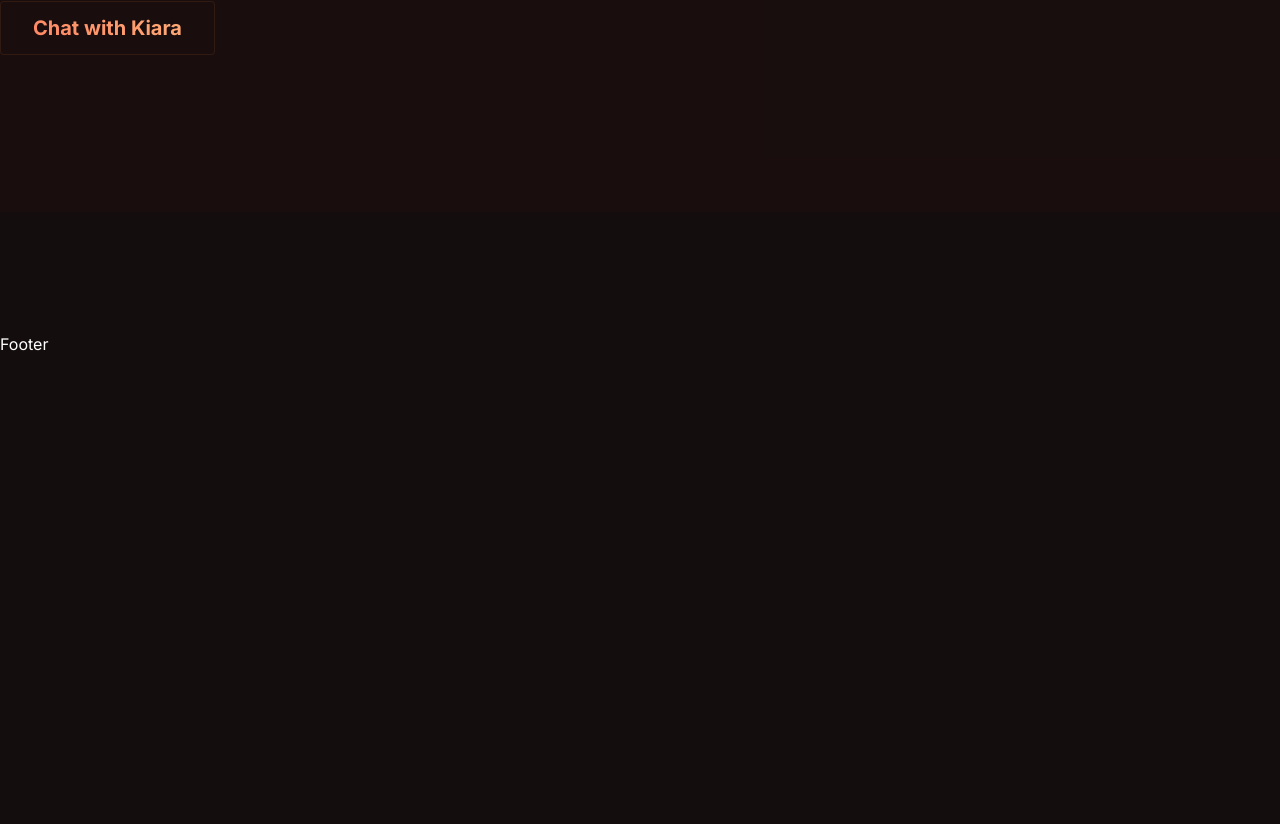
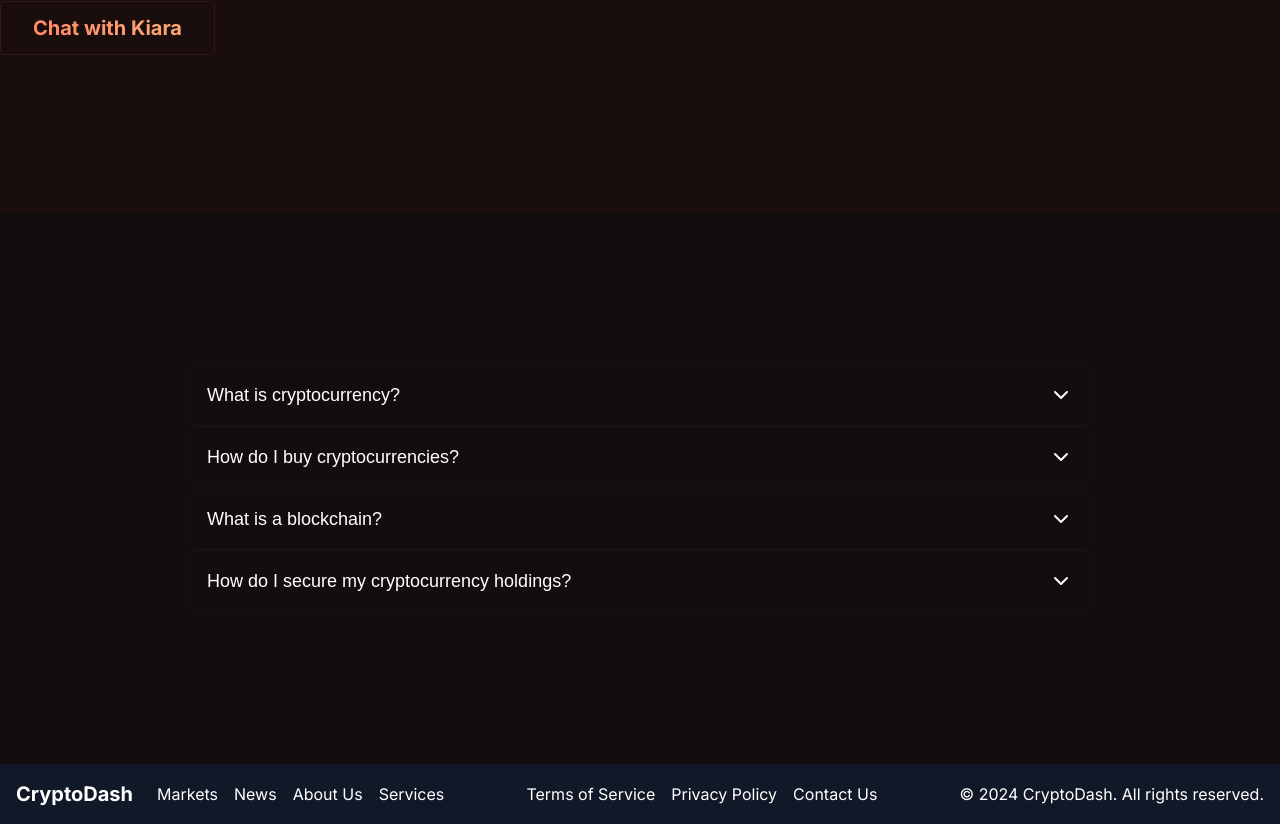
Before and after one commit to vikas-saini-7/coincap-crypto, a React (Create React App) app: page / in a window 1280 px wide. Shown: the part 1876-2700 px from the top of the page. Before the commit the page ends 2232 px from the top, so only its background shows below. Built offline with nearby package versions, Linux system fonts and the light colour scheme; a web font is replaced by a local one.

Commit message:
accordion added

```diff
--- a/src/components/common/Footer.jsx
+++ b/src/components/common/Footer.jsx
@@ -1,9 +1,29 @@
-import React from 'react'
+import React from 'react';
 
 const Footer = () => {
   return (
-    <div>Footer</div>
-  )
-}
+    <footer className="bg-gray-900 text-white p-4">
+      <div className="container mx-auto flex flex-col lg:flex-row items-center justify-between space-y-4 lg:space-y-0">
+        <div className="flex flex-col lg:flex-row items-center lg:space-x-6">
+          <span className="text-xl font-bold">CryptoDash</span>
+          <nav className="flex flex-col lg:flex-row space-y-2 lg:space-y-0 lg:space-x-4">
+            <a href="/markets" className="hover:underline">Markets</a>
+            <a href="/news" className="hover:underline">News</a>
+            <a href="/about" className="hover:underline">About Us</a>
+            <a href="/services" className="hover:underline">Services</a>
+          </nav>
+        </div>
+        <div className="flex flex-col lg:flex-row space-y-2 lg:space-y-0 lg:space-x-4">
+          <a href="/terms" className="hover:underline">Terms of Service</a>
+          <a href="/privacy" className="hover:underline">Privacy Policy</a>
+          <a href="/contact" className="hover:underline">Contact Us</a>
+        </div>
+        <div className="mt-4 lg:mt-0">
+          <p>© {new Date().getFullYear()} CryptoDash. All rights reserved.</p>
+        </div>
+      </div>
+    </footer>
+  );
+};
 
-export default Footer
+export default Footer;
--- /dev/null
+++ b/src/components/home/Accordion.jsx
@@ -0,0 +1,27 @@
+import { IconChevronDown } from '@tabler/icons-react';
+import React, { useState } from 'react';
+
+const Accordion = ({ title, children }) => {
+  const [isOpen, setIsOpen] = useState(false);
+
+  const toggleAccordion = () => {
+    setIsOpen(!isOpen);
+  };
+
+  return (
+    <div className="border border-gray-700 border-opacity-10 rounded-md transition-all duration-1000 max-w-[900px] mx-auto">
+      <div
+        className="flex justify-between items-center p-4 cursor-pointer"
+        onClick={toggleAccordion}
+      >
+        <h2 className="text-lg font-medium font-primary">{title}</h2>
+        <IconChevronDown className={`${isOpen ? 'transform rotate-180' : ''}  transition-all duration-300`}/>
+      </div>
+        <div className={`${isOpen ? 'static' : 'hidden'} p-4 border-t border-gray-700 border-opacity-10 text-gray-500`}>
+            {children}
+        </div>
+    </div>
+  );
+};
+
+export default Accordion;
--- /dev/null
+++ b/src/components/home/AccordionSection.jsx
@@ -0,0 +1,36 @@
+import React from 'react'
+import Accordion from './Accordion'
+
+const FAQ = [
+    {
+        "question": "What is cryptocurrency?",
+        "answer": "Cryptocurrency is a digital or virtual form of currency that uses cryptography for security and operates independently of a central authority, such as a bank. Examples include Bitcoin, Ethereum, and Litecoin."
+    },
+    {
+        "question": "How do I buy cryptocurrencies?",
+        "answer": "You can buy cryptocurrencies through online exchanges, peer-to-peer platforms, or cryptocurrency ATMs. You'll typically need to create an account on an exchange, verify your identity, and then you can purchase cryptocurrencies using fiat currency or other cryptocurrencies."
+    },
+    {
+        "question": "What is a blockchain?",
+        "answer": "A blockchain is a decentralized and distributed digital ledger that records transactions across a network of computers. Each block in the chain contains a number of transactions, and once recorded, the data in any given block cannot be altered without the alteration of all subsequent blocks."
+    },
+    {
+        "question": "How do I secure my cryptocurrency holdings?",
+        "answer": "To secure your cryptocurrency holdings, use a combination of secure wallets (hardware, software, or paper wallets), enable two-factor authentication on your exchange and wallet accounts, regularly update your software, and be cautious of phishing attempts and scams."
+    }
+]
+
+
+const AccordionSection = () => {
+  return (
+    <div className="container mx-auto py-8">
+      {FAQ.map((item) => (
+        <Accordion title={item.question}>
+            <p>{item.answer}</p>
+        </Accordion>
+      ))}
+    </div>
+  )
+}
+
+export default AccordionSection
--- a/src/pages/HomePage.jsx
+++ b/src/pages/HomePage.jsx
@@ -6,6 +6,8 @@ import { getTopCoins } from '../redux/actions/coinActions'
 import CryptoTable from '../components/home/CryptoTable'
 import TablePagination from '../components/home/TablePagination'
 import AiAssistantSection from '../components/home/AiAssistantSection'
+import AccordionSection from '../components/home/AccordionSection'
+import Footer from '../components/common/Footer'
 const HomePage = () => {
 
     const [currentPage, setCurrentPage] = useState(1);
@@ -38,6 +40,8 @@ const HomePage = () => {
           <div className='h-[120px]'></div>
           <AiAssistantSection/>
           <div className='h-[120px]'></div>
+          <AccordionSection/>
+          <div className='h-[120px]'></div>
       </div>
     )
 }
```
